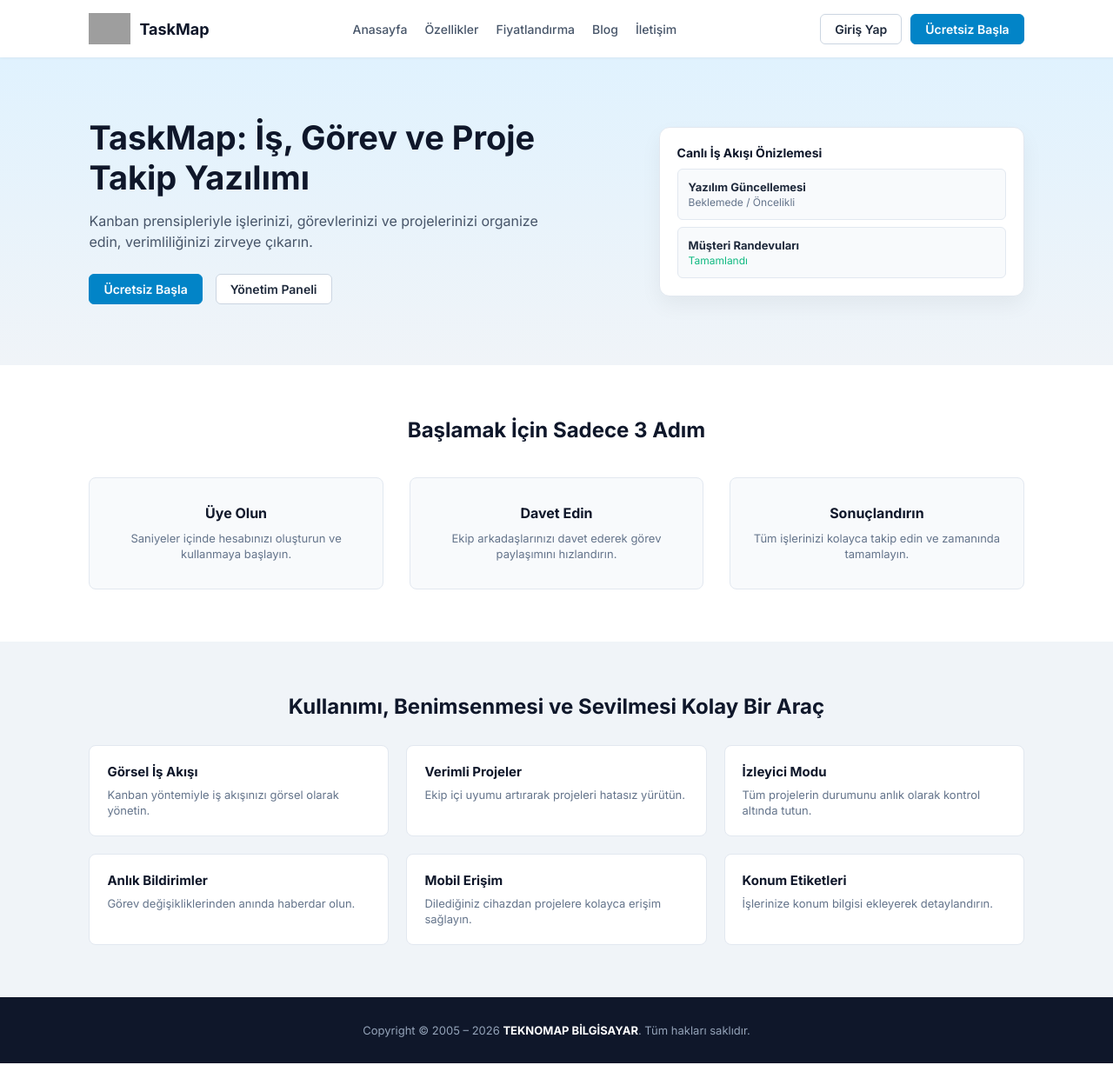
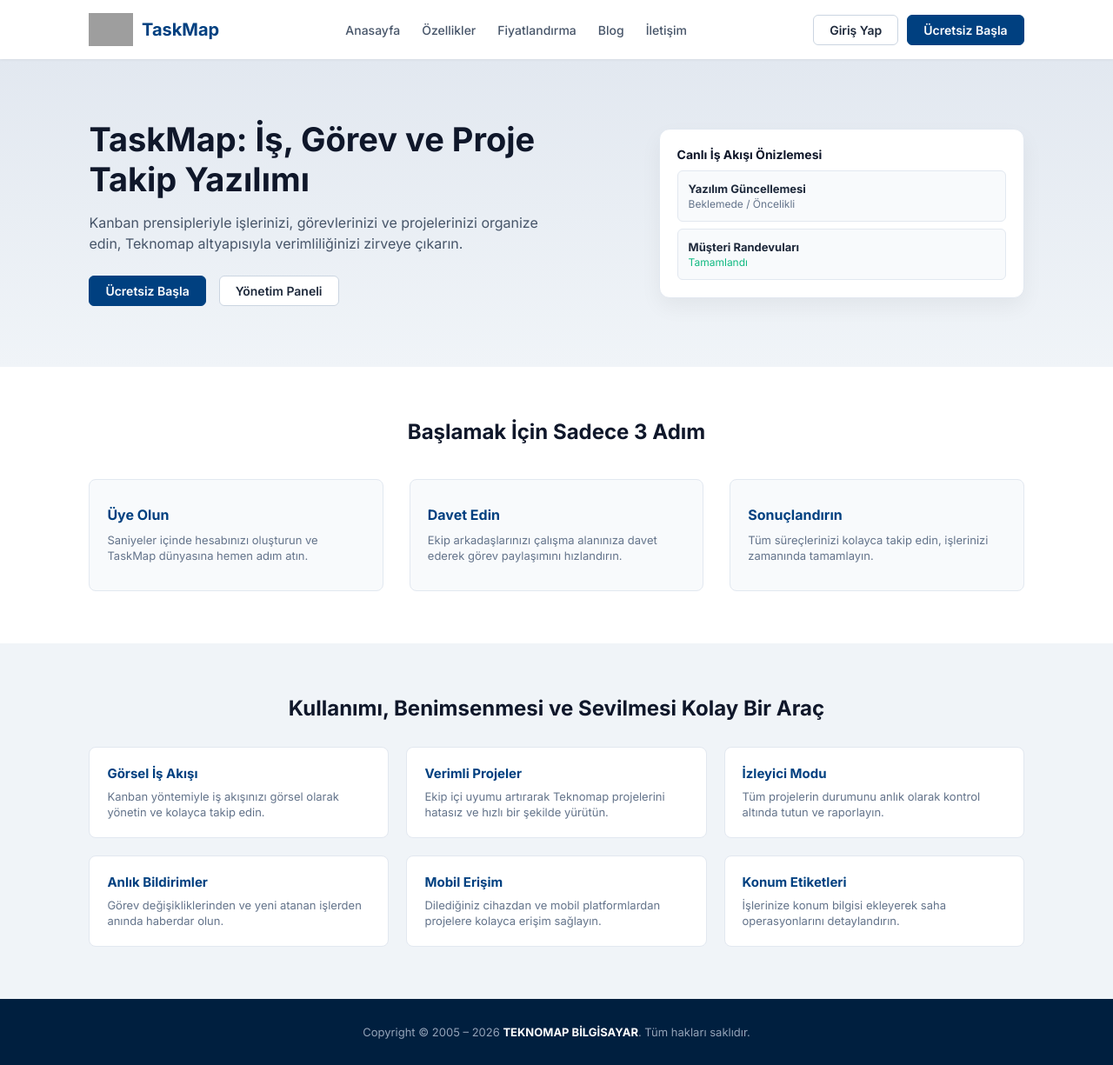
Before and after one commit to miran4726/taskmap, a Flask app: page / in a window 1280 px wide. Shown: the whole page at 87% size. Run offline with Flask 3, Linux system fonts and the light colour scheme; grey boxes are pictures that could not be loaded.

Commit message:
Revise logo size, colors, and text in index.html
Updated styles and text content for branding and layout improvements.

```diff
--- a/templates/index.html
+++ b/templates/index.html
@@ -15,25 +15,24 @@
             position: sticky; top: 0; z-index: 1000;
         }
         .logo-area { display: flex; align-items: center; gap: 10px; text-decoration: none; }
-        .logo-area img { height: 36px; object-fit: contain; }
-        .logo-text { font-size: 18px; font-weight: 700; color: #0f172a; }
+        .logo-area img { height: 38px; object-fit: contain; }
+        .logo-text { font-size: 20px; font-weight: 700; color: #004080; }
 
-        nav { display: flex; gap: 20px; align-items: center; }
+        nav { display: flex; gap: 25px; align-items: center; }
         nav a { text-decoration: none; color: #475569; font-size: 14px; font-weight: 500; transition: color 0.2s; }
-        nav a:hover { color: #0284c7; }
+        nav a:hover { color: #004080; }
 
         .auth-buttons { display: flex; gap: 10px; align-items: center; }
-        .btn { padding: 8px 16px; border-radius: 6px; text-decoration: none; font-weight: 600; font-size: 14px; cursor: pointer; }
+        .btn { padding: 8px 18px; border-radius: 6px; text-decoration: none; font-weight: 600; font-size: 14px; cursor: pointer; }
         .btn-outline { border: 1px solid #cbd5e1; color: #1e293b; background: #fff; }
         .btn-outline:hover { background: #f8fafc; }
-        .btn-solid { background: #0284c7; color: #fff; border: 1px solid #0284c7; }
-        .btn-solid:hover { background: #0369a1; }
+        .btn-solid { background: #004080; color: #fff; border: 1px solid #004080; }
+        .btn-solid:hover { background: #002b5c; }
 
-        /* Hero Alanı (Üst Kısım) */
+        /* Hero Alanı */
         .hero {
             display: flex; justify-content: space-between; align-items: center;
-            padding: 70px 8%; background: linear-gradient(180deg, #e0f2fe 0%, #f0f4f8 100%);
-            text-align: left;
+            padding: 70px 8%; background: linear-gradient(180deg, #e2e8f0 0%, #f0f4f8 100%);
         }
         .hero-content { max-width: 550px; }
         .hero-content h1 { font-size: 38px; color: #0f172a; font-weight: 700; margin-bottom: 15px; line-height: 1.2; }
@@ -45,8 +44,8 @@
         .steps-section { padding: 60px 8%; text-align: center; background: #ffffff; }
         .steps-section h2 { font-size: 24px; color: #0f172a; margin-bottom: 40px; }
         .steps-grid { display: flex; justify-content: space-between; gap: 30px; }
-        .step-box { flex: 1; background: #f8fafc; padding: 30px 20px; border-radius: 8px; border: 1px solid #e2e8f0; }
-        .step-box h3 { font-size: 16px; color: #0f172a; margin-bottom: 10px; }
+        .step-box { flex: 1; background: #f8fafc; padding: 30px 20px; border-radius: 8px; border: 1px solid #e2e8f0; text-align: left; }
+        .step-box h3 { font-size: 16px; color: #004080; margin-bottom: 10px; }
         .step-box p { font-size: 13px; color: #64748b; line-height: 1.4; }
 
         /* Özellikler Grid Bölümü */
@@ -54,11 +53,11 @@
         .features-section h2 { font-size: 24px; color: #0f172a; margin-bottom: 30px; }
         .feature-grid { display: grid; grid-template-columns: repeat(3, 1fr); gap: 20px; text-align: left; }
         .feature-card { background: #fff; padding: 20px; border-radius: 8px; border: 1px solid #e2e8f0; }
-        .feature-card h4 { font-size: 15px; color: #0f172a; margin-bottom: 8px; }
+        .feature-card h4 { font-size: 15px; color: #004080; margin-bottom: 8px; }
         .feature-card p { font-size: 13px; color: #64748b; line-height: 1.4; }
 
         /* Footer */
-        footer { background: #0f172a; color: #94a3b8; padding: 30px 8%; text-align: center; font-size: 13px; }
+        footer { background: #001f3f; color: #94a3b8; padding: 30px 8%; text-align: center; font-size: 13px; }
         footer strong { color: #ffffff; }
     </style>
 </head>
@@ -67,7 +66,7 @@
     <!-- Üst Menü -->
     <header>
         <a href="/" class="logo-area">
-            <img src="{{ url_for('static', filename='logo.png') }}" alt="Logo" onerror="this.style.display='none'">
+            <img src="{{ url_for('static', filename='logo.png') }}" alt="TaskMap Logo" onerror="this.style.display='none'">
             <span class="logo-text">TaskMap</span>
         </a>
         <nav>
@@ -79,7 +78,7 @@
         </nav>
         <div class="auth-buttons">
             <a href="/login" class="btn btn-outline">Giriş Yap</a>
-            <a href="/register" class="btn btn-solid">Ücretsiz Başla</a>
+            <a href="/login" class="btn btn-solid">Ücretsiz Başla</a>
         </div>
     </header>
 
@@ -87,9 +86,9 @@
     <section class="hero">
         <div class="hero-content">
             <h1>TaskMap: İş, Görev ve Proje Takip Yazılımı</h1>
-            <p>Kanban prensipleriyle işlerinizi, görevlerinizi ve projelerinizi organize edin, verimliliğinizi zirveye çıkarın.</p>
+            <p>Kanban prensipleriyle işlerinizi, görevlerinizi ve projelerinizi organize edin, Teknomap altyapısıyla verimliliğinizi zirveye çıkarın.</p>
             <div style="display: flex; gap: 15px;">
-                <a href="/register" class="btn btn-solid">Ücretsiz Başla</a>
+                <a href="/login" class="btn btn-solid">Ücretsiz Başla</a>
                 <a href="/login" class="btn btn-outline" style="background:#fff;">Yönetim Paneli</a>
             </div>
         </div>
@@ -112,15 +111,15 @@
         <div class="steps-grid">
             <div class="step-box">
                 <h3>Üye Olun</h3>
-                <p>Saniyeler içinde hesabınızı oluşturun ve kullanmaya başlayın.</p>
+                <p>Saniyeler içinde hesabınızı oluşturun ve TaskMap dünyasına hemen adım atın.</p>
             </div>
             <div class="step-box">
                 <h3>Davet Edin</h3>
-                <p>Ekip arkadaşlarınızı davet ederek görev paylaşımını hızlandırın.</p>
+                <p>Ekip arkadaşlarınızı çalışma alanınıza davet ederek görev paylaşımını hızlandırın.</p>
             </div>
             <div class="step-box">
                 <h3>Sonuçlandırın</h3>
-                <p>Tüm işlerinizi kolayca takip edin ve zamanında tamamlayın.</p>
+                <p>Tüm süreçlerinizi kolayca takip edin, işlerinizi zamanında tamamlayın.</p>
             </div>
         </div>
     </section>
@@ -131,27 +130,27 @@
         <div class="feature-grid">
             <div class="feature-card">
                 <h4>Görsel İş Akışı</h4>
-                <p>Kanban yöntemiyle iş akışınızı görsel olarak yönetin.</p>
+                <p>Kanban yöntemiyle iş akışınızı görsel olarak yönetin ve kolayca takip edin.</p>
             </div>
             <div class="feature-card">
                 <h4>Verimli Projeler</h4>
-                <p>Ekip içi uyumu artırarak projeleri hatasız yürütün.</p>
+                <p>Ekip içi uyumu artırarak Teknomap projelerini hatasız ve hızlı bir şekilde yürütün.</p>
             </div>
             <div class="feature-card">
                 <h4>İzleyici Modu</h4>
-                <p>Tüm projelerin durumunu anlık olarak kontrol altında tutun.</p>
+                <p>Tüm projelerin durumunu anlık olarak kontrol altında tutun ve raporlayın.</p>
             </div>
             <div class="feature-card">
                 <h4>Anlık Bildirimler</h4>
-                <p>Görev değişikliklerinden anında haberdar olun.</p>
+                <p>Görev değişikliklerinden ve yeni atanan işlerden anında haberdar olun.</p>
             </div>
             <div class="feature-card">
                 <h4>Mobil Erişim</h4>
-                <p>Dilediğiniz cihazdan projelere kolayca erişim sağlayın.</p>
+                <p>Dilediğiniz cihazdan ve mobil platformlardan projelere kolayca erişim sağlayın.</p>
             </div>
             <div class="feature-card">
                 <h4>Konum Etiketleri</h4>
-                <p>İşlerinize konum bilgisi ekleyerek detaylandırın.</p>
+                <p>İşlerinize konum bilgisi ekleyerek saha operasyonlarını detaylandırın.</p>
             </div>
         </div>
     </section>
```
